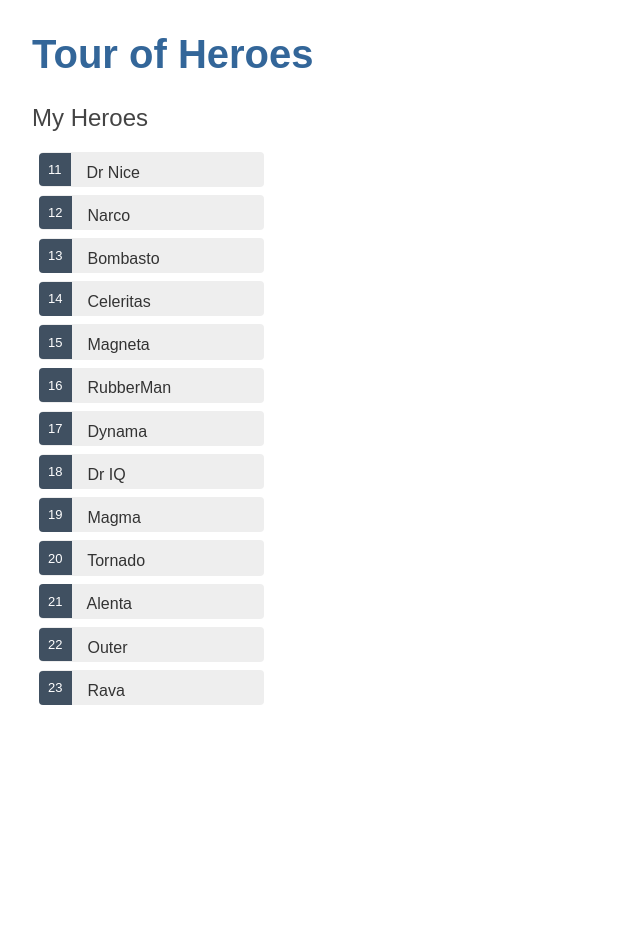
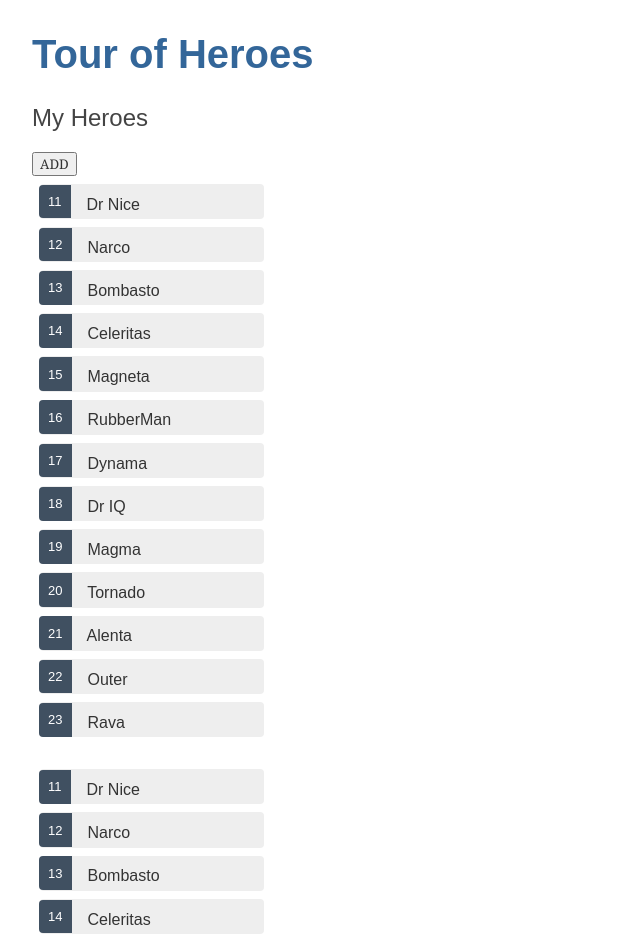
Before and after one commit to EeveeInGaa/tour-of-heroes, an Angular app: page / in a window 1280 px wide. Shown: the top 941 px of the page, without its empty margins (0-640 px from the left). Before the commit the page ends 800 px from the top, so only its background shows below. Built offline with nearby package versions, Linux system fonts and the light colour scheme.

Commit message:
feat: johannes explained services

```diff
--- a/src/app/app.module.ts
+++ b/src/app/app.module.ts
@@ -6,6 +6,7 @@ import { AppRoutingModule } from './app-routing.module';
 import { AppComponent } from './app.component';
 import { HeroesComponent } from './components/heroes/heroes.component';
 import { HeroDetailComponent } from './components/hero-detail/hero-detail.component';
+import { HeroService } from './services/hero.service';
 
 @NgModule({
   declarations: [
@@ -18,7 +19,9 @@ import { HeroDetailComponent } from './components/hero-detail/hero-detail.compon
     AppRoutingModule,
     FormsModule
   ],
-  providers: [],
+  providers: [
+    HeroService
+  ],
   bootstrap: [AppComponent]
 })
 export class AppModule { }
--- a/src/app/components/heroes/heroes.component.html
+++ b/src/app/components/heroes/heroes.component.html
@@ -1,4 +1,6 @@
 <h2>My Heroes</h2>
+
+<button (click)="addHero()">ADD</button>
 <ul class="heroes">
     <li
     *ngFor="let hero of heroes"
@@ -8,4 +10,13 @@
     </li>
 </ul>
 
+<ul class="heroes">
+    <li
+    *ngFor="let hero of heroesObs | async"
+    (click)="onSelect(hero)"
+    [class.selected]="hero === selectedHero">
+        <span class="badge">{{ hero.id }}</span> {{hero.name}}
+    </li>
+</ul>
+
 <app-hero-detail [hero]="selectedHero"></app-hero-detail>
--- a/src/app/components/heroes/heroes.component.ts
+++ b/src/app/components/heroes/heroes.component.ts
@@ -1,24 +1,40 @@
 import { Component, OnInit } from '@angular/core';
+import { Observable, Subscription } from 'rxjs';
+import { take } from 'rxjs/operators';
+import { HeroService } from 'src/app/services/hero.service';
 import { Hero } from '../../interfaces/hero.interface';
-import { HEROES } from "../../mock-heroes";
 
 @Component({
   selector: 'app-heroes',
   templateUrl: './heroes.component.html',
-  styleUrls: ['./heroes.component.scss']
+  styleUrls: ['./heroes.component.scss'],
 })
 export class HeroesComponent implements OnInit {
 
-  heroes = HEROES;
+  heroesObs: Observable<Hero[]> = new Observable<Hero[]>();
   selectedHero?: Hero;
+  heroes: Hero[] = [];
+
+  constructor(
+      private readonly heroService: HeroService
+    ) {
+    this.heroesObs = this.heroService.getHeroes();
+
+    this.heroService.getHeroes().pipe(take(1)).subscribe((heroes) => {
+      console.log('Change Value', heroes);
+      this.heroes = heroes;
+    });
+  }
+
+  ngOnInit(): void {
+  }
 
   onSelect(hero: Hero): void {
     this.selectedHero = hero;
   }
 
-  constructor() { }
-
-  ngOnInit(): void {
+  addHero(): void {
+    this.heroService.addHero();
   }
 
 }
--- a/src/app/services/hero.service.ts
+++ b/src/app/services/hero.service.ts
@@ -8,10 +8,19 @@ import { Observable, of } from 'rxjs';
 })
 export class HeroService {
 
+  heroList: Hero[] = HEROES;
+
   getHeroes(): Observable<Hero[]> {
-    const heroes = of(HEROES);
-    return heroes;
+    return of(this.heroList);
   }
 
-  constructor() { }
+
+  addHero(): void {
+    const newHero: Hero = {
+      id: this.heroList[this.heroList.length - 1].id + 1,
+      name: 'Random' + Math.trunc(Math.random() * 100)
+    };
+
+    this.heroList.push(newHero);
+  }
 }
```
